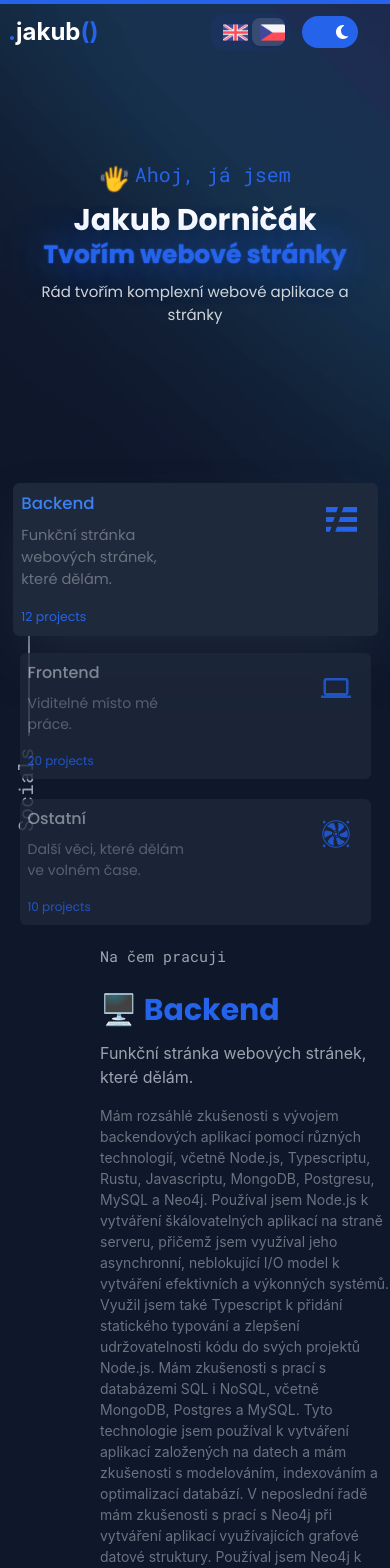
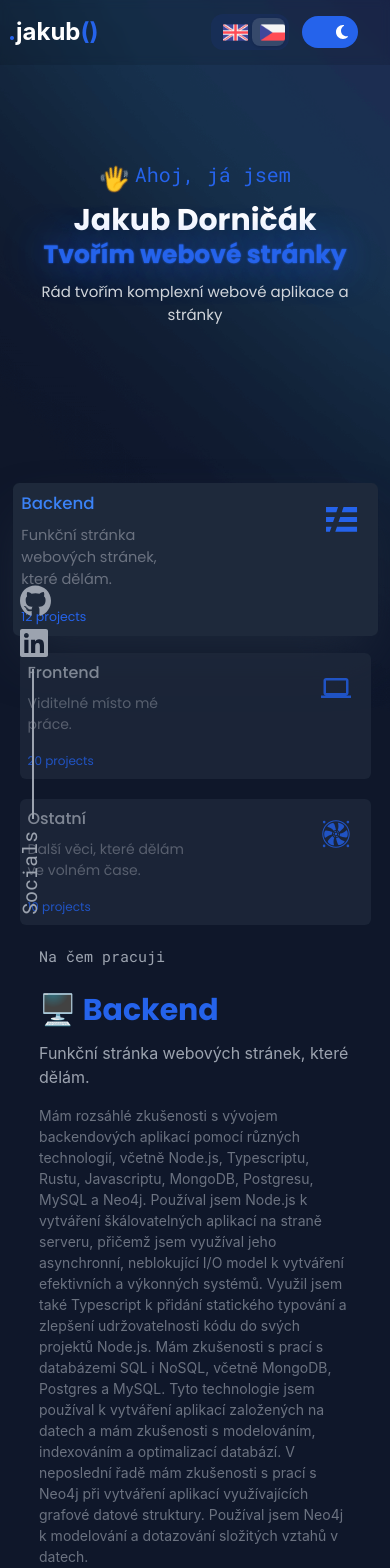
Before and after one commit to Atsukoro1/atsukoro1.github.io, a React (Create React App) app: page / in a window 390 px wide. Shown: the top 1568 px of the page. Built offline with nearby package versions, Linux system fonts and the light colour scheme.

Commit message:
feat: 🎸 Navbar blur

```diff
--- a/src/App.tsx
+++ b/src/App.tsx
@@ -46,8 +46,8 @@ function App() {
 			}}
 			className="bg-white dark:bg-slate-900"
 		>
-			<div className="none md:block fixed top-0">
-				<ProgressLine />
+			<div className="none fixed w-full h-[65px] z-10 backdrop-blur-sm bg:white/10 dark:bg-black/10 top-0">
+				<span className="hidden sm:block"><ProgressLine /></span>
 
 				{scrollYProgress.get() < 2 && (
 					<Navbar
@@ -57,7 +57,7 @@ function App() {
 					/>
 				)}
 
-				<Socials />
+				<span className="fixed top-[900%] left-8"><Socials/></span>
 			</div>
 
 			<motion.div
@@ -170,7 +170,7 @@ function App() {
 					)}
 				</div>
 
-				<div className="text-left ml-[100px]">
+				<div className="text-left w-[80%] mx-auto lg:mx-0 lg:w-full lg:ml-[100px]">
 					{width > 800 && (
 						<>
 							<ActivityContent
@@ -292,11 +292,11 @@ function App() {
 			</div>
 
 			<div className='mt-[50px] mr-auto ml-auto w-fit'>
-				<motion.h1 className="text-blue-600 font-poppins font-bold text-[27px]">
+				<motion.h1 className="text-blue-600 text-center md:text-left font-poppins font-bold text-[27px]">
 					{data[language].technologies.title}
 				</motion.h1>
 
-				<motion.p className="mb-5 mt-3 text-slate-500 md:mr-0 md:ml-0 md:text-xl table w-[310px] md:w-[522px] dark:text-slate-400">
+				<motion.p className="mb-5 mt-3 mx-auto md:mx-1 text-center md:text-left text-slate-500 md:mr-0 md:ml-0 md:text-xl table w-[310px] md:w-[522px] dark:text-slate-400">
 					{data[language].technologies.description}
 				</motion.p>
 
--- a/src/components/ActivityCard.tsx
+++ b/src/components/ActivityCard.tsx
@@ -26,11 +26,9 @@ const ActivityCard = (props: IProps) => {
 				props.onClick();
 			}}
 			className={`dark:bg-slate-800 bg-slate-200 mb-5 p-2 md:w-[400px] lg:w-full ml-auto mr-auto w-[90%] rounded-md grid grid-cols-2 hover:cursor-pointer
-                ${
-									isSelected
-										? "shadow-2xl shadow-slate-300 dark:shadow-slate-800"
-										: "opacity-80"
-								}`}
+				${isSelected && "shadow-2xl shadow-slate-300 dark:shadow-slate-800"}
+				${!isSelected && "opacity-80"}
+			`}
 			animate={{
 				scale: isSelected ? 1.04 : 1,
 				transition: {
--- a/src/components/Navbar.tsx
+++ b/src/components/Navbar.tsx
@@ -5,7 +5,7 @@ import { IProps } from "./LanguageSwitch";
 
 const Navbar = ({ onLanguageChange }: IProps) => {
 	return (
-		<nav className="bg-white dark:bg-slate-900">
+		<nav>
 			<div className="mx-auto max-w-7xl px-2 sm:px-6 lg:px-8">
 				<div className="fixed flex h-16 items-center">
 					<div className="flex flex-1 items-center justify-center sm:items-stretch sm:justify-start">
--- a/src/components/Socials.tsx
+++ b/src/components/Socials.tsx
@@ -4,7 +4,7 @@ import { motion } from "framer-motion";
 
 const Socials = () => {
 	return (
-		<motion.div className="fixed bottom-0 left-7">
+		<motion.div>
 			<a href="https://www.linkedin.com/in/jakub-dornicak-b6953423b/">
 				<FontAwesomeIcon
 					icon={faGithub}
--- a/src/components/Tabs.tsx
+++ b/src/components/Tabs.tsx
@@ -23,7 +23,7 @@ const Tab = ({ title, onClick, selected }: Tab) => {
 	return (
 		<div
 			className={`
-                bg-blue-600 m-1.5 rounded-lg p-2 text-white
+                bg-blue-600 m-1.5 w-fit text-center rounded-lg p-1 md:p-2 text-white
                 ${active && "ring-4 ring-blue-600 ring-opacity-40 bg-opacity-100"}
                 ${!active && "bg-opacity-40"}
             `}
@@ -43,7 +43,7 @@ export default ({ tabs }: TabsProps) => {
 
 	return (
 		<>
-			<div className="flex bg-blue-600 bg-opacity-30 p-2 rounded-2xl w-fit hover:cursor-pointer">
+			<div className="flex bg-blue-600 bg-opacity-30 p-1 md:p-2 rounded-2xl w-fit hover:cursor-pointer">
 				{tabs.map((el, index) => {
 					return (
 						<Tab
```
